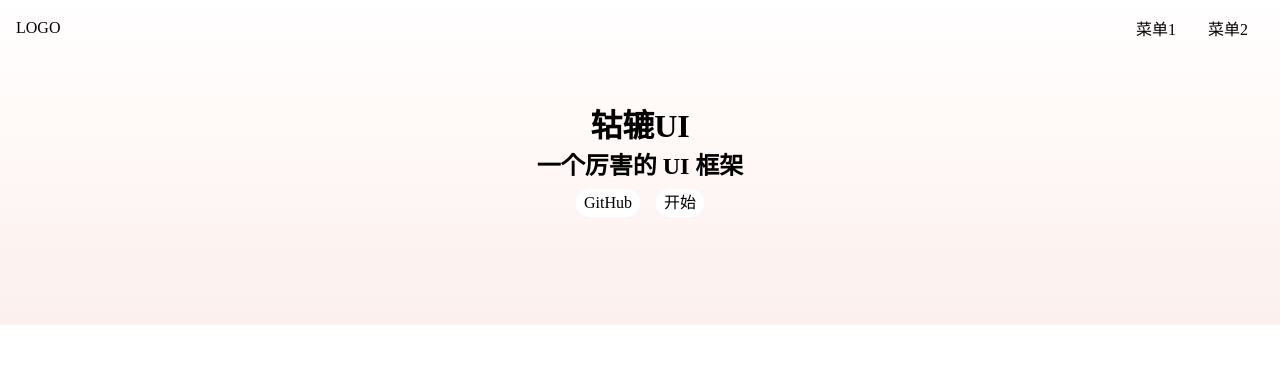
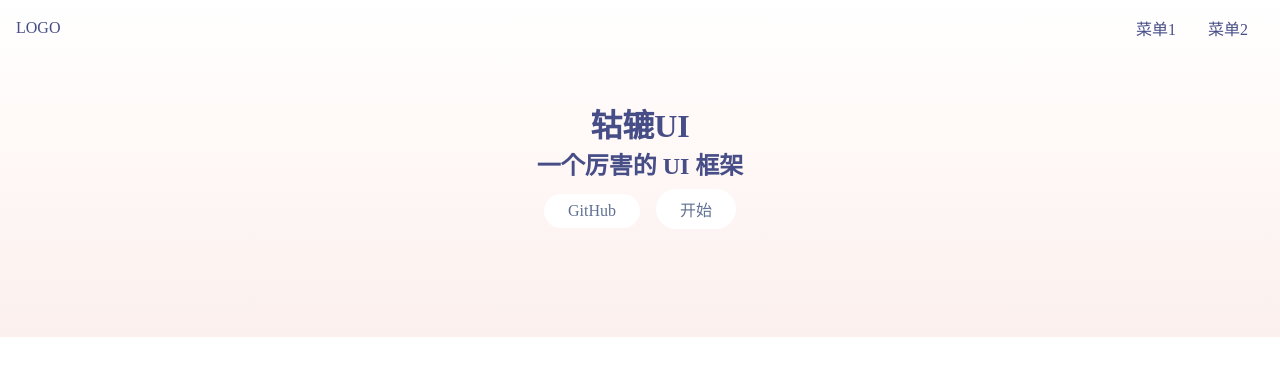
Before and after one commit to zdxzdxzdx/xiao-ui, a Vue app: page /#/ in a window 1280 px wide. Shown: the top 376 px of the page. Built offline with nearby package versions, Linux system fonts and the light colour scheme.

Commit message:
文字和链接加样式

```diff
--- a/src/components/Topnav.vue
+++ b/src/components/Topnav.vue
@@ -25,8 +25,10 @@
 </script>
 
 <style scoped lang="scss">
+    $font-color:#474e87;
     .topnav {
         /*background: pink;*/
+        color: $font-color;
         display: flex;
         padding: 16px;
         position: fixed;
--- a/src/index.scss
+++ b/src/index.scss
@@ -22,7 +22,8 @@ a{
     "Noto Sans CJK SC", "Source Han Sans SC", "Source Han Sans CN",
     "Microsoft YaHei", "Wenquanyi Micro Hei", "WenQuanYi Zen Hei", "ST Heiti",
     SimHei, "WenQuanYi Zen Hei Sharp", sans-serif;
-    //line-height: 1.5;
+    line-height: 1.5;
+    color: #1e266d;
   }
   h1,h2,h3,h4,h5,h6 {
     font-weight: normal;
--- a/src/views/Home.vue
+++ b/src/views/Home.vue
@@ -1,5 +1,5 @@
 <template>
-    <div class="Topaddbanner">
+    <div class="topnavAndbanner">
         <Topnav/>
         <div class="banner">
             <h1>轱辘UI</h1>
@@ -21,7 +21,12 @@
 </script>
 
 <style scoped lang="scss">
-    .Topaddbanner {
+
+  $font-color:#474e87;
+  $button-background: #0355ff;
+  $border-radius: 50px;
+
+    .topnavAndbanner {
         background: rgb(255,255,255);
         background: linear-gradient(180deg, rgba(255,255,255,1) 0%, rgba(255,249,247,1) 40%, rgba(251,240,238,1) 100%);
 
@@ -32,18 +37,19 @@
         justify-content: center;
         align-items: center;
         flex-direction: column;
-        /*background: lightblue;*/
+        color: $font-color;
           > .actions{
              padding: 8px 0;
              a {
                  margin:0 8px;
-                 background: #fff;
+                 background:  #fff;
                  display: inline-block;
-                 $h: 28px;
-                 height: $h;
-                 line-height: $h;
-                 border-radius: $h/2;
-                 padding: 0 8px;
+                 border-radius: $border-radius;
+                 padding: 8px 24px;
+                 color: #617193;
+                 :hover {
+                     text-decoration: none;
+                 }
              }
          }
     }
```
